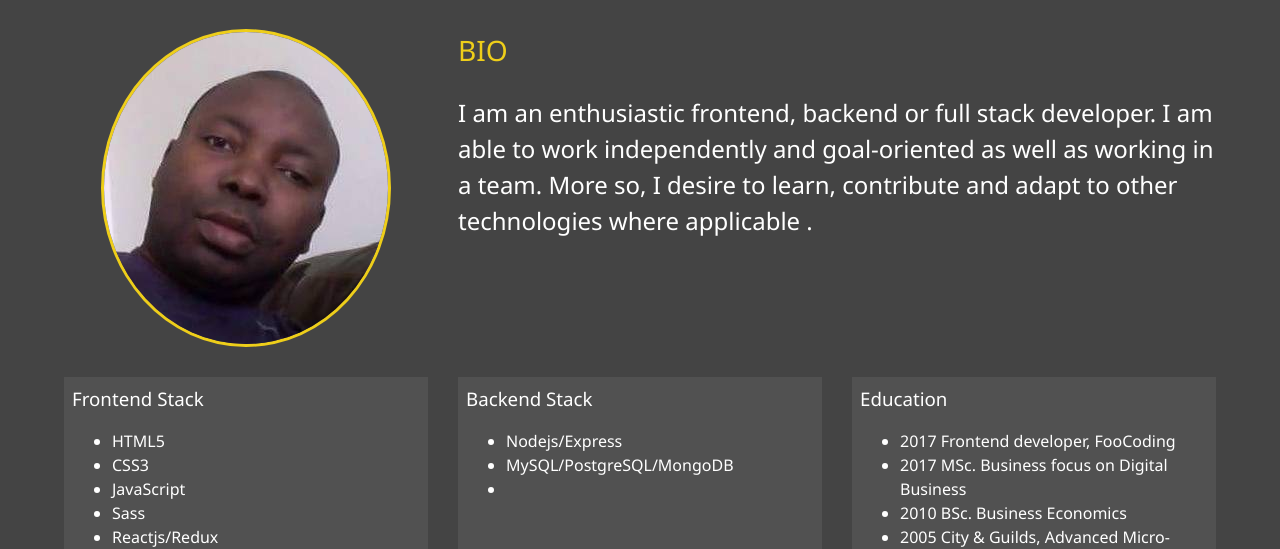
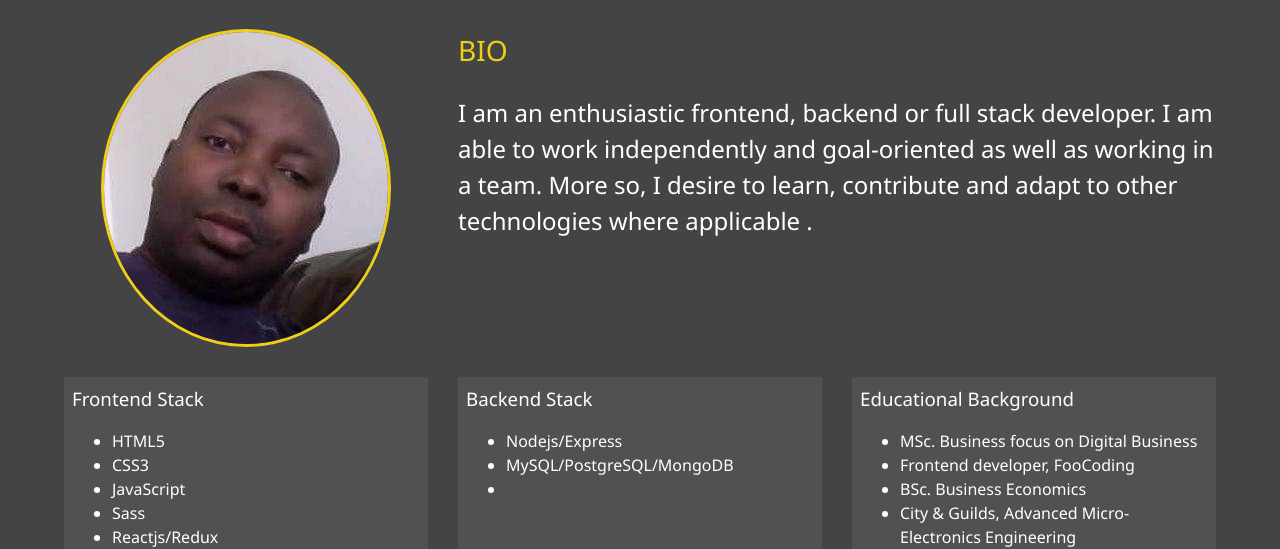
Before and after one commit to bless4/martinsone-resume, a plain HTML site: page about.html in a window 1280 px wide. Shown: the part 253-802 px from the top of the page. Drawn offline with Linux system fonts and the light colour scheme.

Commit message:
some changes

```diff
--- a/about.html
+++ b/about.html
@@ -87,12 +87,13 @@
       </div>
 
       <div class="job job-3">
-        <h3>Education</h3>
+        <h3>Educational Background</h3>
          <ul>
-           <li>2017  Frontend developer, FooCoding </li>
-           <li>2017 MSc. Business focus on Digital Business</li>
-           <li>2010 BSc. Business Economics</li>
-           <li>2005 City & Guilds, Advanced Micro-Electronics Engineering</li>
+           <li> MSc. Business focus on Digital Business</li>
+           <li>  Frontend developer, FooCoding </li>
+
+           <li>BSc. Business Economics</li>
+           <li> City & Guilds, Advanced Micro-Electronics Engineering</li>
          </ul>
       </div>
     </div>
```
